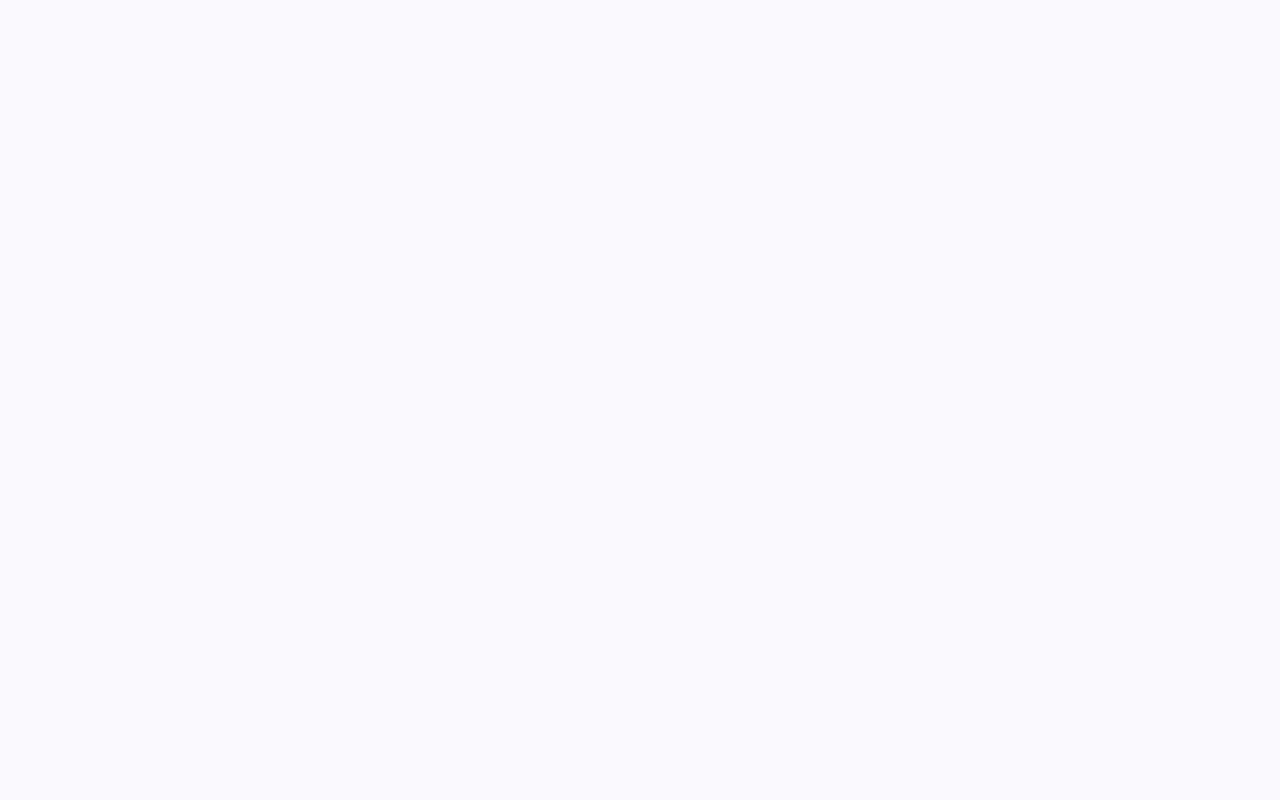
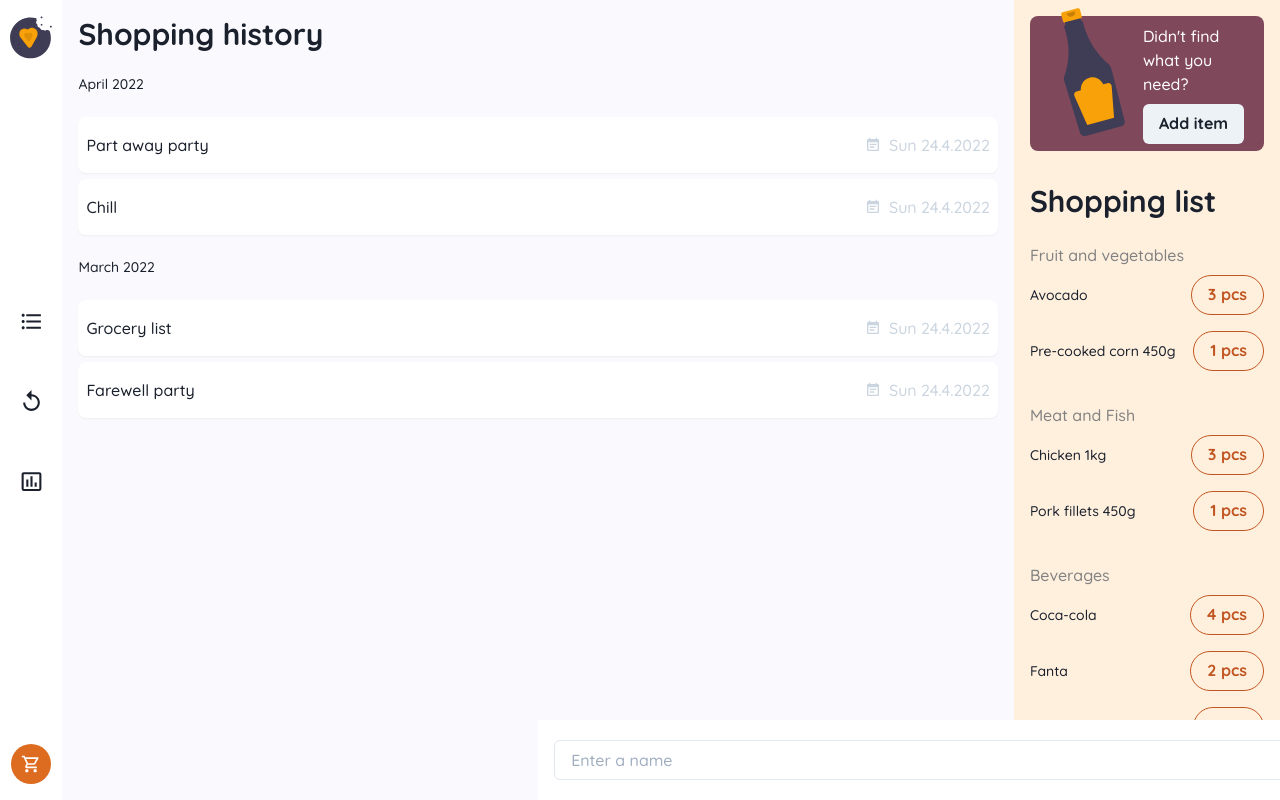
Before and after one commit to CLOEI/Shoppingfy, a React (Vite) app: page /history in a window 1280 px wide. Before the commit this address had no page. Shown: the top 800 px of the page. Built offline with nearby package versions, Linux system fonts and the light colour scheme.

Commit message:
feat/history UI

```diff
--- a/src/components/Navbar.jsx
+++ b/src/components/Navbar.jsx
@@ -12,6 +12,7 @@ function Navbar() {
 	const navigate = useNavigate();
 
 	const toStatistics = () => navigate('/statistics');
+	const toHistory = () => navigate('/history');
 	const toCart = () => navigate('/cart');
 	const toItems = () => navigate('/');
 
@@ -34,7 +35,7 @@ function Navbar() {
 					</IconButton>
 				</Tooltip>
 				<Tooltip hasArrow label="history" placement="right">
-					<IconButton aria-label="history" variant="ghost">
+					<IconButton aria-label="history" variant="ghost" onClick={toHistory}>
 						<MdOutlineReplay size={25} />
 					</IconButton>
 				</Tooltip>
--- /dev/null
+++ b/src/components/history/Item.jsx
@@ -0,0 +1,24 @@
+import { HStack, Text, Icon, Box } from '@chakra-ui/react';
+import { MdEventNote } from 'react-icons/md';
+
+function Item({ name }) {
+	return (
+		<HStack
+			px={2}
+			py={4}
+			bg="white"
+			rounded="lg"
+			mb="1.5"
+			shadow="sm"
+			justifyContent="space-between"
+		>
+			<Text>{name}</Text>
+			<HStack color="gray.300">
+				<MdEventNote />
+				<Text whiteSpace="nowrap">Sun 24.4.2022</Text>
+			</HStack>
+		</HStack>
+	);
+}
+
+export default Item;
--- /dev/null
+++ b/src/components/history/index.jsx
@@ -0,0 +1,49 @@
+import { Box, Heading } from '@chakra-ui/react';
+import Item from './Item';
+
+const tempData = {
+	'April 2022': [
+		{
+			name: 'Part away party',
+			item: null,
+		},
+		{
+			name: 'Chill',
+			item: null,
+		},
+	],
+	'March 2022': [
+		{
+			name: 'Grocery list',
+			item: null,
+		},
+		{
+			name: 'Farewell party',
+			item: null,
+		},
+	],
+};
+
+function History() {
+	return (
+		<Box px="1rem" w="full">
+			<Heading as="h2" size="lg" my={4}>
+				Shopping history
+			</Heading>
+			{Object.keys(tempData).map((monthYear) => {
+				return (
+					<>
+						<Heading as="h3" size="xs" fontWeight="medium" my={6}>
+							{monthYear}
+						</Heading>
+						{tempData[monthYear].map((item) => {
+							return <Item name={item.name} />;
+						})}
+					</>
+				);
+			})}
+		</Box>
+	);
+}
+
+export default History;
--- /dev/null
+++ b/src/components/statistics/Item.jsx
@@ -0,0 +1,31 @@
+import { Box, HStack, Text } from '@chakra-ui/react';
+
+function Item({ item, color }) {
+	return (
+		<Box py={1}>
+			<HStack justifyContent="space-between" fontWeight="medium">
+				<Text>{item.name}</Text>
+				<Text>{item.percentage}%</Text>
+			</HStack>
+			<Box
+				pos="relative"
+				w="full"
+				h="0.5rem"
+				rounded="full"
+				overflow="hidden"
+				my="0.8rem"
+				bg="brand.lightGray"
+			>
+				<Box
+					pos="absolute"
+					w={`${item.percentage}%`}
+					bg={color}
+					top={0}
+					bottom={0}
+				></Box>
+			</Box>
+		</Box>
+	);
+}
+
+export default Item;
--- a/src/components/statistics/index.jsx
+++ b/src/components/statistics/index.jsx
@@ -1,4 +1,6 @@
 import { Heading, Box, HStack, Text } from '@chakra-ui/react';
+
+import Item from './Item';
 
 const tempData = {
 	'Fruit and vegetables': [
@@ -94,30 +96,7 @@ function Statistics() {
 					Top items
 				</Heading>
 				{sortedItemsPercentage.slice(0, 3).map((item) => {
-					return (
-						<Box py={1}>
-							<HStack justifyContent="space-between" fontWeight="medium">
-								<Text>{item.name}</Text>
-								<Text>{item.percentage}%</Text>
-							</HStack>
-							<Box
-								pos="relative"
-								w="full"
-								h="0.5rem"
-								rounded="full"
-								overflow="hidden"
-								my="0.8rem"
-							>
-								<Box
-									pos="absolute"
-									w={`${item.percentage}%`}
-									bg="brand.orange"
-									top={0}
-									bottom={0}
-								></Box>
-							</Box>
-						</Box>
-					);
+					return <Item item={item} color="brand.orange" />;
 				})}
 			</Box>
 			<Box>
@@ -125,30 +104,7 @@ function Statistics() {
 					Top Categories
 				</Heading>
 				{sortedCategoryPercentage.map((item) => {
-					return (
-						<Box py={1}>
-							<HStack justifyContent="space-between" fontWeight="medium">
-								<Text>{item.name}</Text>
-								<Text>{item.percentage}%</Text>
-							</HStack>
-							<Box
-								pos="relative"
-								w="full"
-								h="0.5rem"
-								rounded="full"
-								overflow="hidden"
-								my="0.8rem"
-							>
-								<Box
-									pos="absolute"
-									w={`${item.percentage}%`}
-									bg="brand.blue"
-									top={0}
-									bottom={0}
-								></Box>
-							</Box>
-						</Box>
-					);
+					return <Item item={item} color="brand.blue" />;
 				})}
 			</Box>
 		</Box>
--- a/src/main.jsx
+++ b/src/main.jsx
@@ -9,6 +9,7 @@ import '@fontsource/quicksand/500.css';
 import '@fontsource/quicksand/700.css';
 
 import Statistics from './components/statistics';
+import History from './components/history';
 import Items from './components/items';
 
 ReactDOM.render(
@@ -33,6 +34,14 @@ ReactDOM.render(
 							</App>
 						}
 					/>
+					<Route
+						path="/history"
+						element={
+							<App>
+								<History />
+							</App>
+						}
+					/>
 				</Routes>
 			</Router>
 		</ChakraProvider>
--- a/theme.js
+++ b/theme.js
@@ -9,6 +9,7 @@ const colors = {
 		orange: '#F9A109',
 		blue: '#56CCF2',
 		gray: '#828282',
+		lightGray: '#E0E0E0',
 		secondary: '#C1C1C4',
 	},
 };
```
